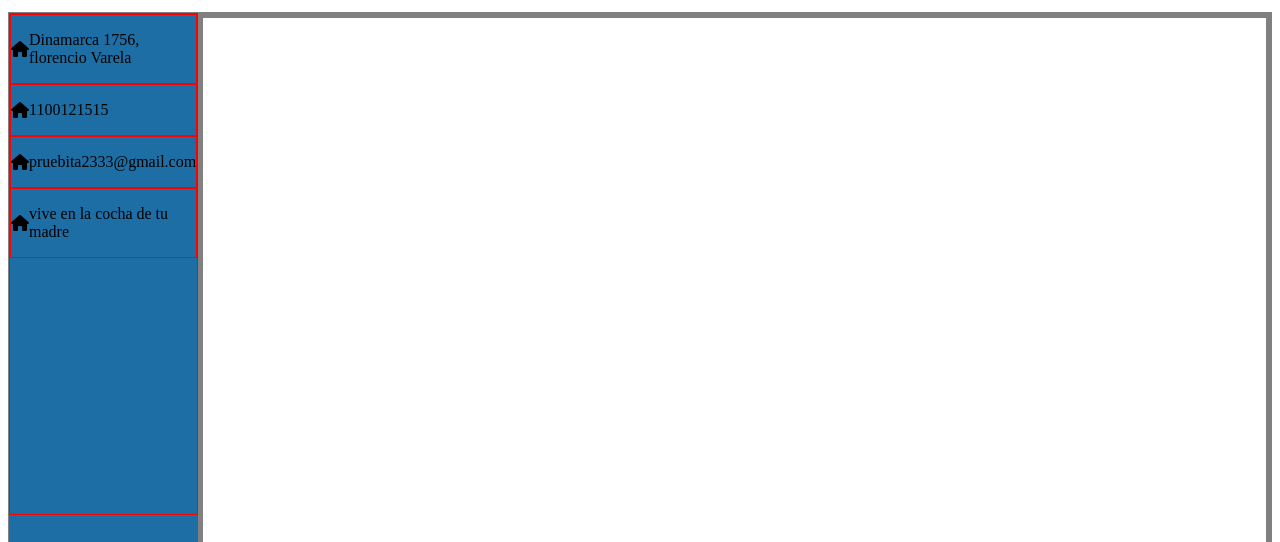
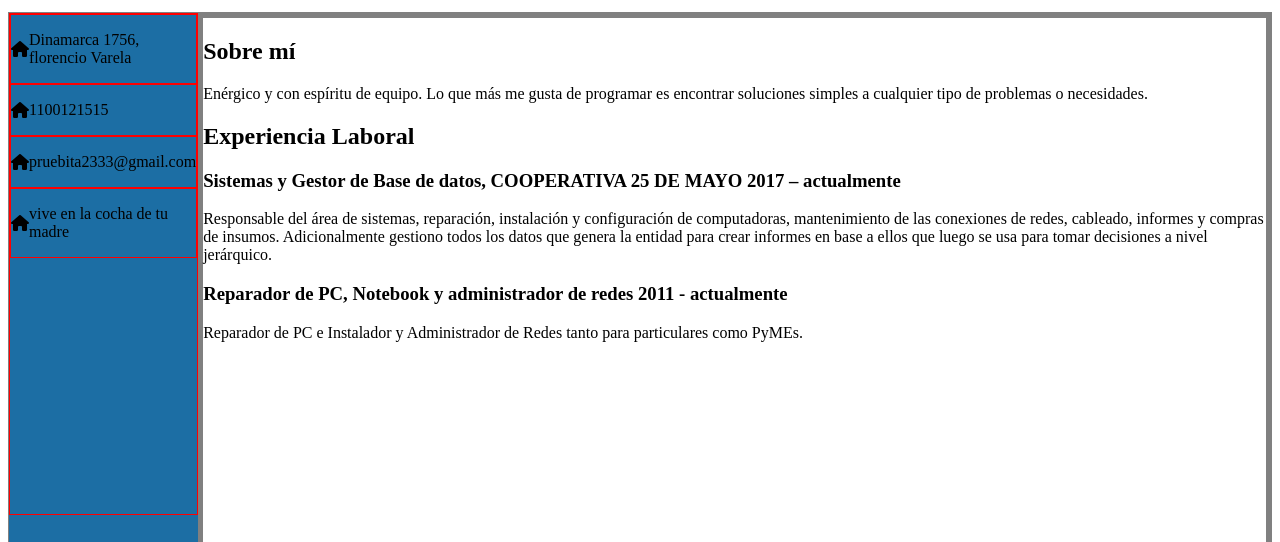
Before and after one commit to HectorVillavicencio/HectorVillavicencio.github.io, a plain HTML site: page index.html in a window 1280 px wide. Shown: the part 573-1115 px from the top of the page. Drawn offline with Linux system fonts and the light colour scheme.

Commit message:
historia laboral

```diff
--- a/index.html
+++ b/index.html
@@ -39,6 +39,34 @@
             </div>
         </div>
         <div class="contenedorInformacion">
+            <div>
+                <h2>Sobre mí</h2>
+                <p>Enérgico y con espíritu de equipo.
+                    Lo que más me gusta de programar es encontrar soluciones simples a cualquier tipo de problemas o necesidades.
+                </p>
+
+            </div>
+            <div>
+                <h2>Experiencia Laboral</h2>
+                <div>
+                    <h3>Sistemas y Gestor de Base de datos, COOPERATIVA 25 DE MAYO
+                       2017 – actualmente
+                  </h3>
+                  <p>Responsable del área de sistemas, reparación, instalación y configuración de computadoras, mantenimiento de las conexiones de redes, cableado, informes y compras de insumos.
+                     Adicionalmente gestiono todos los datos que genera la entidad para crear informes en base a ellos que luego se usa para tomar decisiones a nivel jerárquico.
+                  </p>
+                </div>
+                <div>
+                    <h3>
+                        Reparador de PC, Notebook y administrador de redes
+                        2011 - actualmente
+                    </h3>
+                    <p>
+                        Reparador de PC e Instalador y Administrador de Redes tanto para particulares como PyMEs.
+                    </p>
+
+                </div>
+            </div>
 
         </div>
 
```
